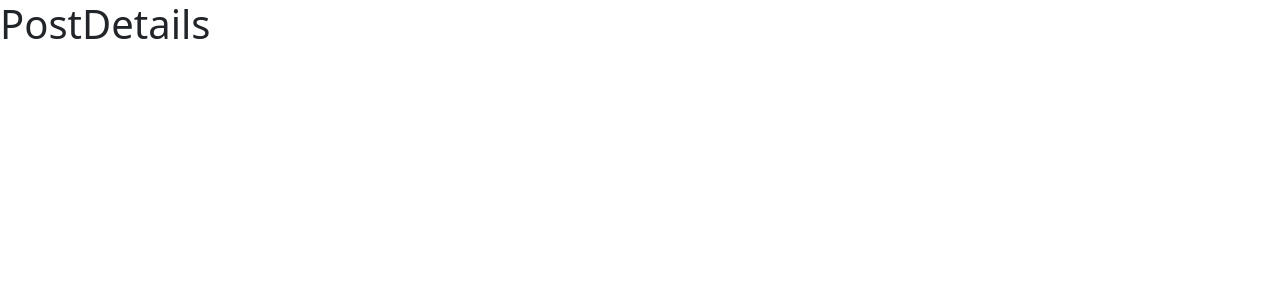
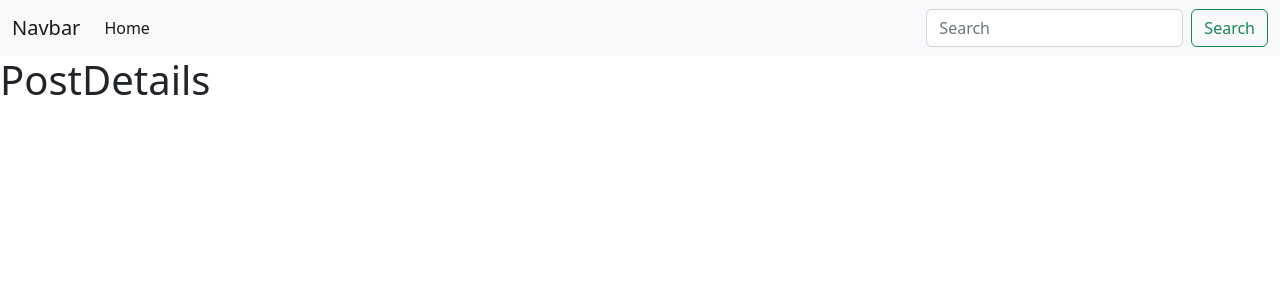
Before and after one commit to NimeshPiyumantha/MERN_CRUD_App, a React (Create React App) app in the folder client/: page /post/1 in a window 1280 px wide. Shown: the top 300 px of the page. Built offline with nearby package versions, Linux system fonts and the light colour scheme.

Commit message:
Add Nav Bar

```diff
--- a/client/src/components/Home.js
+++ b/client/src/components/Home.js
@@ -51,7 +51,7 @@
                             <a className="btn btn-warning" href="#">
                                 <i className="fas fa-edit"></i>&nbsp;Edit
                             </a>
-                            &nbsp;
+                            &nbsp; &nbsp;
                             <a className="btn btn-danger" href="#">
                                 <i className="far fa-trash-alt"></i>&nbsp;Delete
                             </a>
--- a/client/src/components/NavBar.js
+++ b/client/src/components/NavBar.js
@@ -3,9 +3,31 @@
 export default class NavBar extends Component {
     render() {
         return (
-            <div>
+            <nav className="navbar navbar-expand-lg navbar-light bg-light">
+                <div className="container-fluid">
+                    <a className="navbar-brand" href="#">Navbar</a>
+                    <button className="navbar-toggler" type="button" data-bs-toggle="collapse"
+                            data-bs-target="#navbarSupportedContent" aria-controls="navbarSupportedContent"
+                            aria-expanded="false" aria-label="Toggle navigation">
+                        <span className="navbar-toggler-icon"></span>
+                    </button>
 
-            </div>
+                    <div className="collapse navbar-collapse" id="navbarSupportedContent">
+                        <ul className="navbar-nav me-auto mb-2 mb-lg-0">
+                            <li className="nav-item">
+                                <a className="nav-link active" aria-current="page" href="/">Home</a>
+                            </li>
+                        </ul>
+                        <form className="d-flex">
+                            <input className="form-control me-2" type="search" placeholder="Search"
+                                   aria-label="Search"></input>
+                                <button className="btn btn-outline-success" type="submit">Search</button>
+
+                        </form>
+                    </div>
+
+                </div>
+            </nav>
         );
     }
 }
```
